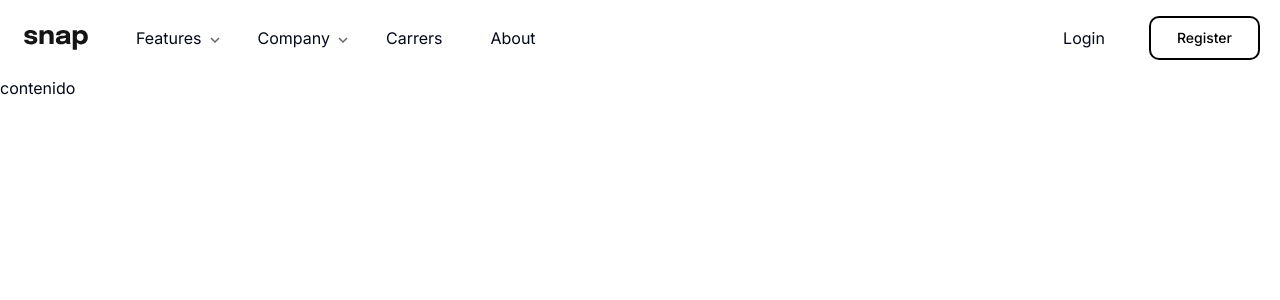
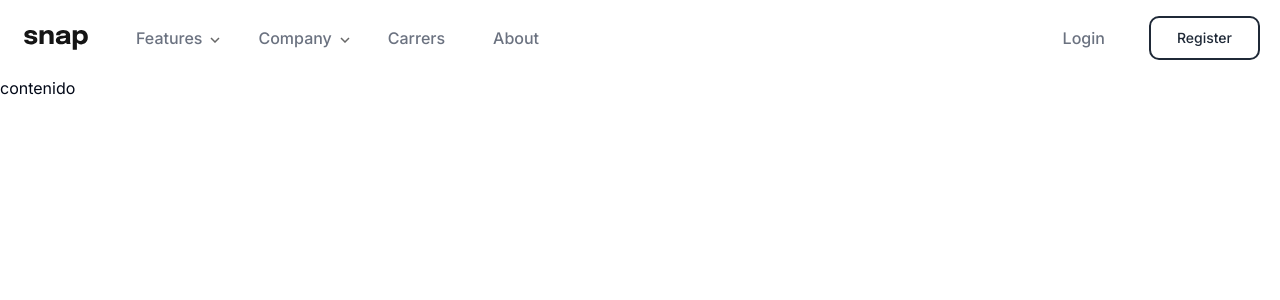
Before and after one commit to UnicornDad8/intro-section-with-dropdown-navigation, a Next.js app: page / in a window 1280 px wide. Shown: the top 300 px of the page. Built offline with nearby package versions, Linux system fonts and the light colour scheme.

Commit message:
Adding last styles to Navbar

```diff
--- a/components/shared/Header.tsx
+++ b/components/shared/Header.tsx
@@ -19,9 +19,11 @@ const Header = () => {
         <div className="flex justify-end gap-3">
           <nav className="hidden md:flex">
             <ul className="flex flex-center gap-12">
-              <li className="cursor-pointer">Login</li>
+              <li className="cursor-pointer text-gray-500 hover:text-gray-800 focus:text-gray-800 font-medium">
+                Login
+              </li>
               <li className="cursor-pointer">
-                <Button className="text-black h-[36px] px-6 bg-transparent outline outline-offset-2 outline-2 outline-black hover:bg-transparent">
+                <Button className="text-gray-800 h-[36px] px-6 bg-transparent outline outline-offset-2 outline-2 outline-gray-800 hover:bg-transparent">
                   Register
                 </Button>
               </li>
--- a/components/shared/NavItems.tsx
+++ b/components/shared/NavItems.tsx
@@ -18,7 +18,11 @@ const NavItems = () => {
       <li className="hover:cursor-pointer">
         <DropdownMenu open={open1} onOpenChange={setOpen1}>
           <DropdownMenuTrigger
-            className="flex items-center outline-none"
+            className={
+              open1
+                ? "flex items-center text-gray-800 hover:text-gray-800 font-medium outline-none"
+                : "flex items-center text-gray-500 hover:text-gray-800 font-medium outline-none"
+            }
             onClick={() => setOpen1(true)}
           >
             Features
@@ -35,7 +39,7 @@ const NavItems = () => {
             />
           </DropdownMenuTrigger>
           <DropdownMenuContent className="border-none rounded-lg">
-            <DropdownMenuItem>
+            <DropdownMenuItem className="text-gray-600">
               <Image
                 src="/images/icon-todo.svg"
                 alt="todo list"
@@ -45,7 +49,7 @@ const NavItems = () => {
               />
               Todo List
             </DropdownMenuItem>
-            <DropdownMenuItem>
+            <DropdownMenuItem className="text-gray-600">
               <Image
                 src="/images/icon-calendar.svg"
                 alt="todo list"
@@ -55,7 +59,7 @@ const NavItems = () => {
               />
               Calendar
             </DropdownMenuItem>
-            <DropdownMenuItem>
+            <DropdownMenuItem className="text-gray-600">
               <Image
                 src="/images/icon-reminders.svg"
                 alt="todo list"
@@ -65,7 +69,7 @@ const NavItems = () => {
               />
               Reminders
             </DropdownMenuItem>
-            <DropdownMenuItem>
+            <DropdownMenuItem className="text-gray-600">
               <Image
                 src="/images/icon-planning.svg"
                 alt="todo list"
@@ -81,7 +85,11 @@ const NavItems = () => {
       <li className="hover:cursor-pointer">
         <DropdownMenu open={open2} onOpenChange={setOpen2}>
           <DropdownMenuTrigger
-            className="flex items-center outline-none"
+            className={
+              open2
+                ? "flex items-center text-gray-800 hover:text-gray-800 font-medium outline-none"
+                : "flex items-center text-gray-500 hover:text-gray-800 font-medium outline-none"
+            }
             onClick={() => setOpen2(true)}
           >
             Company
@@ -98,14 +106,22 @@ const NavItems = () => {
             />
           </DropdownMenuTrigger>
           <DropdownMenuContent className="border-none rounded-lg">
-            <DropdownMenuItem>History</DropdownMenuItem>
-            <DropdownMenuItem>Our Team</DropdownMenuItem>
-            <DropdownMenuItem>Blog</DropdownMenuItem>
+            <DropdownMenuItem className="text-gray-600">
+              History
+            </DropdownMenuItem>
+            <DropdownMenuItem className="text-gray-600">
+              Our Team
+            </DropdownMenuItem>
+            <DropdownMenuItem className="text-gray-600">Blog</DropdownMenuItem>
           </DropdownMenuContent>
         </DropdownMenu>
       </li>
-      <li className="hover:cursor-pointer">Carrers</li>
-      <li className="hover:cursor-pointer">About</li>
+      <li className="hover:cursor-pointer text-gray-500 hover:text-gray-800 focus:text-gray-800 font-medium">
+        Carrers
+      </li>
+      <li className="hover:cursor-pointer text-gray-500 hover:text-gray-800 focus:text-gray-800 font-medium">
+        About
+      </li>
     </ul>
   );
 };
```
